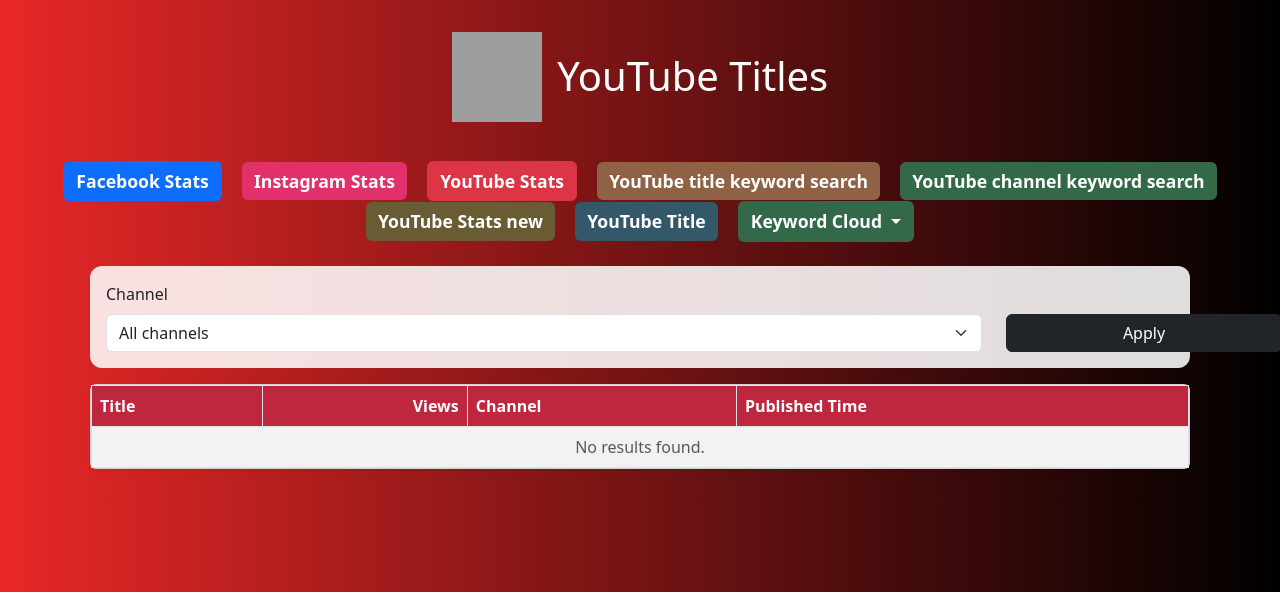
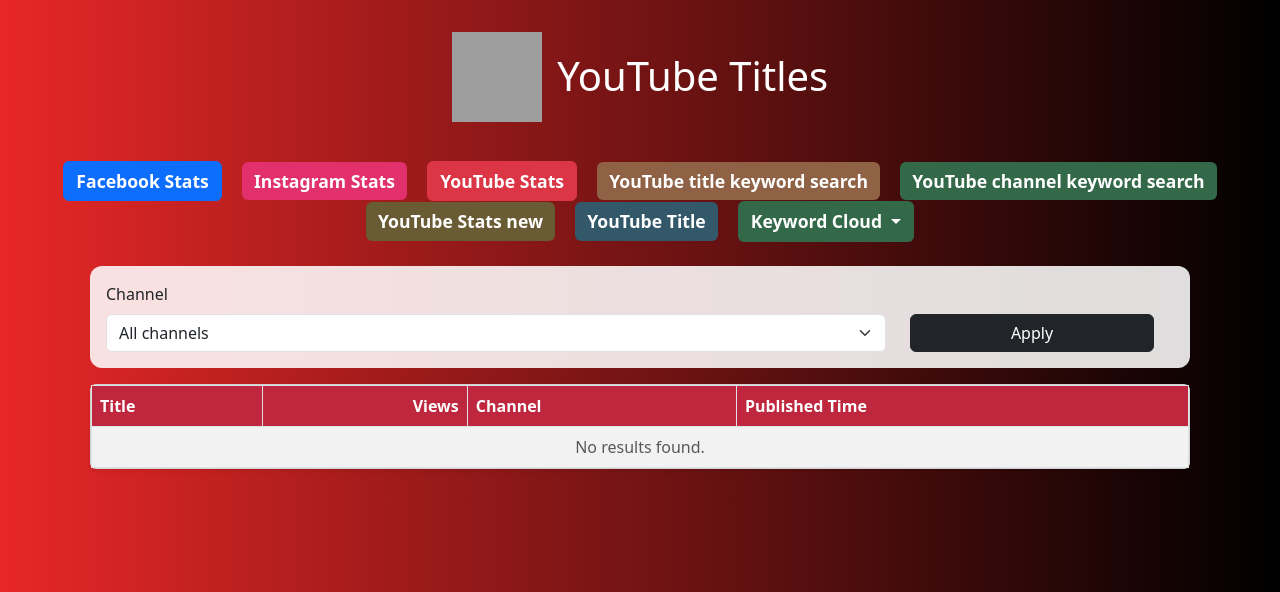
Before and after one commit to NasirMehmood12/keyword, a Flask app: page /title in a window 1280 px wide; the page is wider, and only the part inside the window is pictured. Shown: the top 592 px of that part. Run offline with Flask 3, Linux system fonts and the light colour scheme; data that the repository does not hold is empty; parts of the project's set-up code (start-up, migrations or seed data) failed here and were passed over; some libraries are stand-ins or nearby versions; grey boxes are pictures that could not be loaded.

Commit message:
Update title.html

```diff
--- a/templates/title.html
+++ b/templates/title.html
@@ -355,7 +355,7 @@
 ;
     flex-wrap: wrap;
     margin-top: calc(-1 * var(--bs-gutter-y));
-    margin-right: calc(-30 * var(--bs-gutter-x));
+    margin-right: calc(-22 * var(--bs-gutter-x));
     margin-left: calc(-.5 * var(--bs-gutter-x));
 }
   </style>
```
